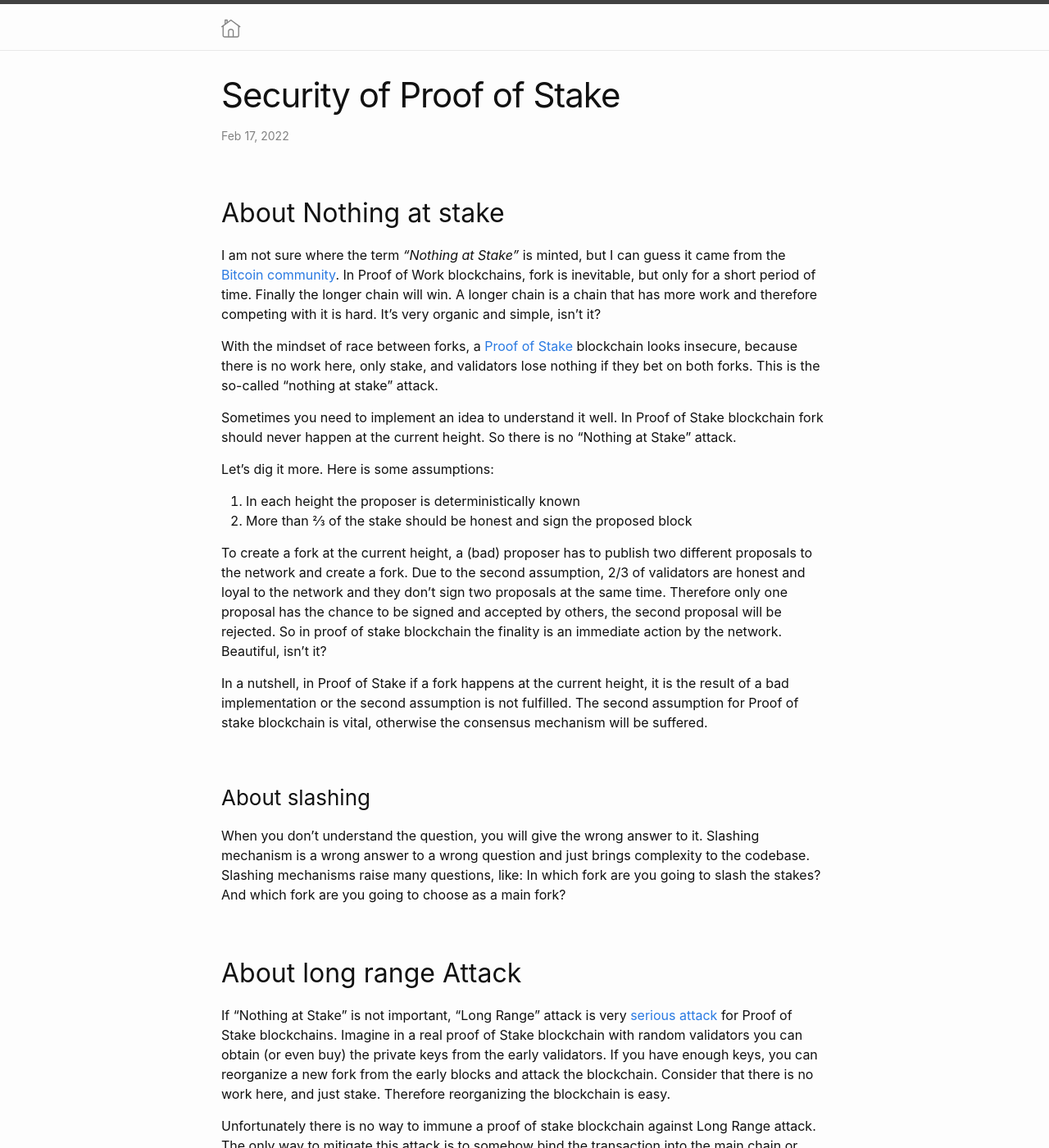
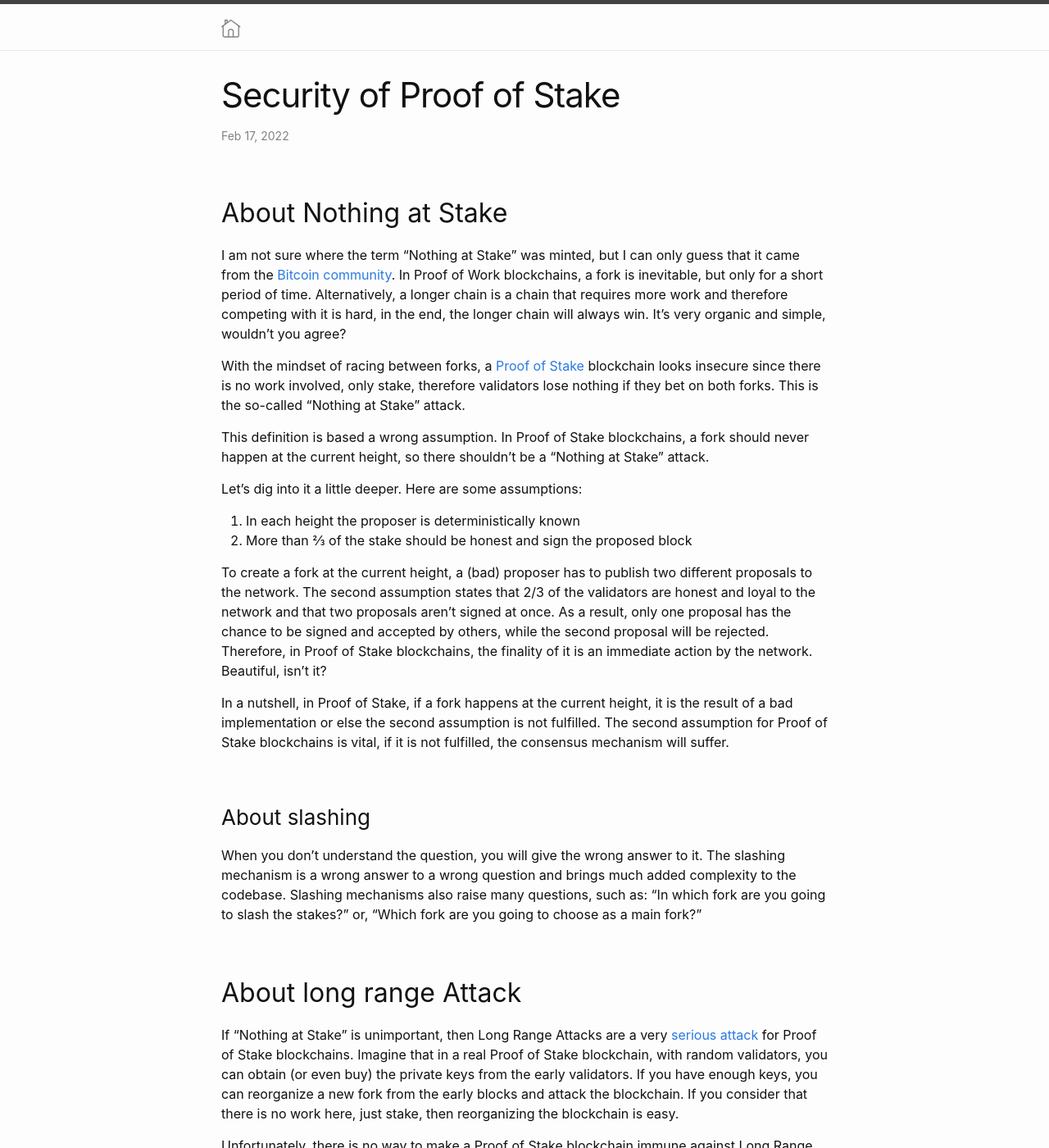
Before and after one commit to b00f/b00f.github.io, a Jekyll site: the page built from _posts/2022-02-17-security_of_proof_of_stake.md, in a window 1280 px wide and 1400 px high. Shown: the whole window at 82% size. Built offline with Jekyll 4.4.1, drawn with Linux system fonts in a browser that asks for light colours; some of the changed text lies outside the part shown.

Commit message:
Updating the post and fix some typos

```diff
--- a/_posts/2022-02-17-security_of_proof_of_stake.md
+++ b/_posts/2022-02-17-security_of_proof_of_stake.md
@@ -5,31 +5,28 @@ date: 2022-02-17 00:00:00 +0000
 categories: blockchain
 ---
 
-## About Nothing at stake
+## About Nothing at Stake
 
-I am not sure where the term _"Nothing at Stake"_ is minted, but I can guess it came from the [Bitcoin community](https://bitcointalk.org/index.php?topic=897488.0). In Proof of Work blockchains, fork is inevitable, but only for a short period of time. Finally the longer chain will win.
-A longer chain is a chain that has more work and therefore competing with it is hard. It's very organic and simple, isn't it?
+I am not sure where the term “Nothing at Stake” was minted, but I can only guess that it came from the [Bitcoin community](https://bitcointalk.org/index.php?topic=897488.0). In Proof of Work blockchains, a fork is inevitable, but only for a short period of time. Alternatively, a longer chain is a chain that requires more work and therefore competing with it is hard, in the end, the longer chain will always win. It’s very organic and simple, wouldn’t you agree?
 
-With the mindset of race between forks, a [Proof of Stake](https://bitcointalk.org/index.php?topic=27787.0) blockchain looks insecure, because there is no work here, only stake, and validators lose nothing if they bet on both forks. This is the so-called "nothing at stake" attack.
+With the mindset of racing between forks, a [Proof of Stake](https://bitcointalk.org/index.php?topic=27787.0) blockchain looks insecure since there is no work involved, only stake, therefore validators lose nothing if they bet on both forks. This is the so-called “Nothing at Stake” attack.
 
-Sometimes you need to implement an idea to understand it well. In Proof of Stake blockchain fork should never happen at the current height. So there is no "Nothing at Stake" attack.
+This definition is based a wrong assumption. In Proof of Stake blockchains, a fork should never happen at the current height, so there shouldn’t be a “Nothing at Stake” attack.
 
-Let's dig it more. Here is some assumptions:
+Let’s dig into it a little deeper. Here are some assumptions:
 1. In each height the proposer is deterministically known
 2. More than ⅔ of the stake should be honest and sign the proposed block
 
-To create a fork at the current height, a (bad) proposer has to publish two different proposals to the network and create a fork.
-Due to the second assumption, 2/3 of validators are honest and loyal to the network and they don’t sign two proposals at the same time. Therefore only one proposal has the chance to be signed and accepted by others, the second proposal will be rejected. So in proof of stake blockchain the finality is an immediate action by the network. Beautiful, isn’t it?
+To create a fork at the current height, a (bad) proposer has to publish two different proposals to the network. The second assumption states that 2/3 of the validators are honest and loyal to the network and that two proposals aren’t signed at once. As a result, only one proposal has the chance to be signed and accepted by others, while the second proposal will be rejected. Therefore, in Proof of Stake blockchains, the finality of it is an immediate action by the network. Beautiful, isn’t it?
 
-In a nutshell, in Proof of Stake if a fork happens at the current height, it is the result of a bad implementation or the second assumption is not fulfilled.
-The second assumption for Proof of stake blockchain is vital, otherwise the consensus mechanism will be suffered.
+In a nutshell, in Proof of Stake, if a fork happens at the current height, it is the result of a bad implementation or else the second assumption is not fulfilled. The second assumption for Proof of Stake blockchains is vital, if it is not fulfilled, the consensus mechanism will suffer.
 
 ### About slashing
 
-When you don’t understand the question, you will give the wrong answer to it. Slashing mechanism is a wrong answer to a wrong question and just brings complexity to the codebase. Slashing mechanisms raise many questions, like: In which fork are you going to slash the stakes? And which fork are you going to choose as a main fork?
+When you don’t understand the question, you will give the wrong answer to it. The slashing mechanism is a wrong answer to a wrong question and brings much added complexity to the codebase. Slashing mechanisms also raise many questions, such as: “In which fork are you going to slash the stakes?” or, “Which fork are you going to choose as a main fork?”
 
 ## About long range Attack
 
-If "Nothing at Stake" is not important, "Long Range" attack is very [serious attack](https://bitcointalk.org/index.php?topic=1382241.0) for Proof of Stake blockchains. Imagine in a real proof of Stake blockchain with random validators you can obtain (or even buy) the private keys from the early validators. If you have enough keys, you can reorganize a new fork from the early blocks and attack the blockchain. Consider that there is no work here, and just stake. Therefore reorganizing the blockchain is easy.
+If “Nothing at Stake” is unimportant, then Long Range Attacks are a very [serious attack](https://bitcointalk.org/index.php?topic=1382241.0) for Proof of Stake blockchains. Imagine that in a real Proof of Stake blockchain, with random validators, you can obtain (or even buy) the private keys from the early validators. If you have enough keys, you can reorganize a new fork from the early blocks and attack the blockchain. If you consider that there is no work here, just stake, then reorganizing the blockchain is easy.
 
-Unfortunately there is no way to immune a proof of stake blockchain against Long Range attack. The only way to mitigate this attack is to somehow bind the transaction into the main chain or fork. In this case you can put something from the main chain (like previous block hash) into the transaction. This mechanism is pretty like stamping a transaction and helping to secure the blockchain against Long Range attacks. Stamped transactions are valid only on the main chain and therefore you can’t use them in any other long fork.
+Unfortunately, there is no way to make a Proof of Stake blockchain immune against Long Range Attacks. The only way to mitigate these attacks is to somehow bind the transaction into the main chain or fork. In this way, you could put something from the main chain, such as the previous block hash, into the transaction. This mechanism would be like stamping a transaction and would help to secure the blockchain against Long Range Attacks. Stamped transactions would be valid only on the main chain and therefore you wouldn’t be able to use them in any other long fork.
```
